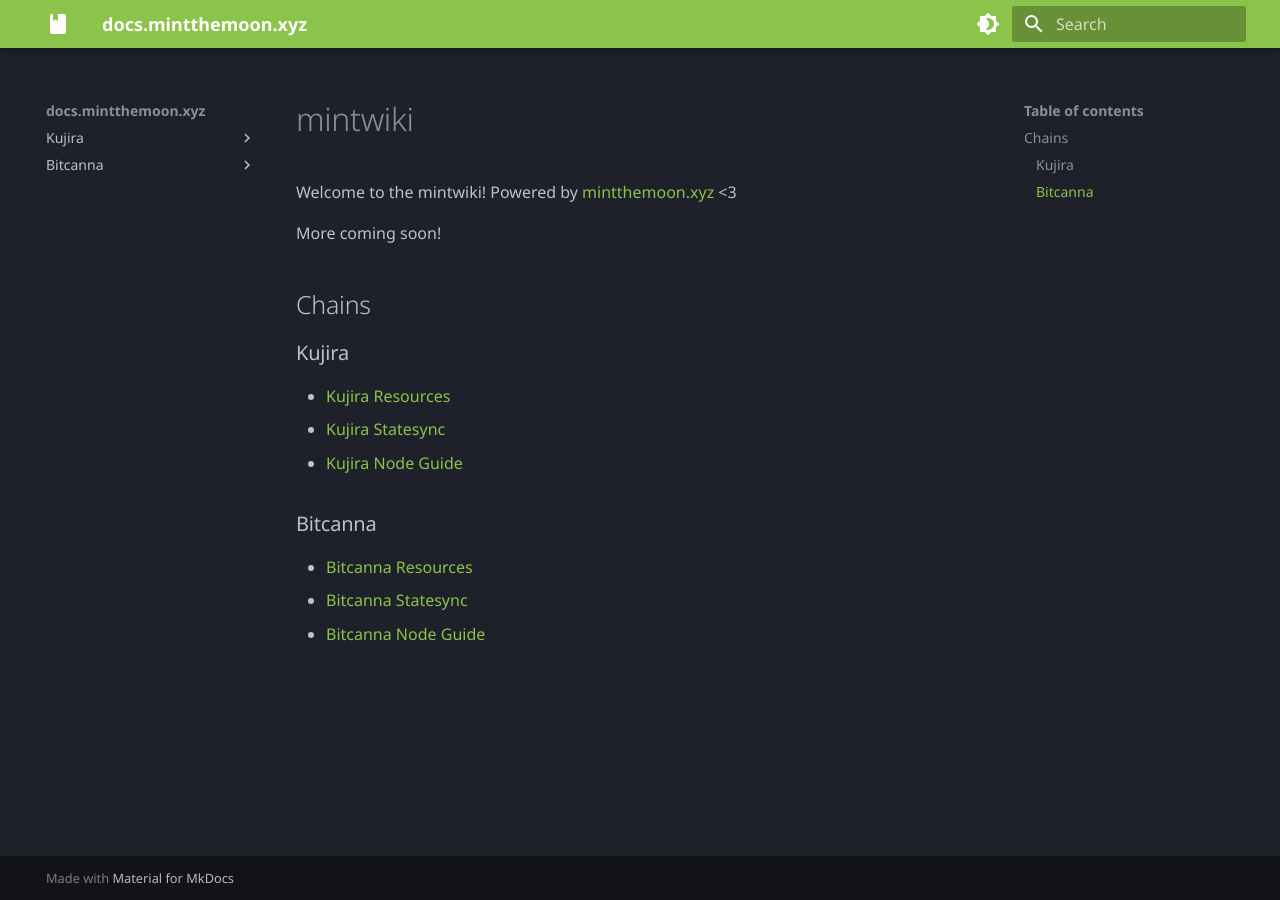
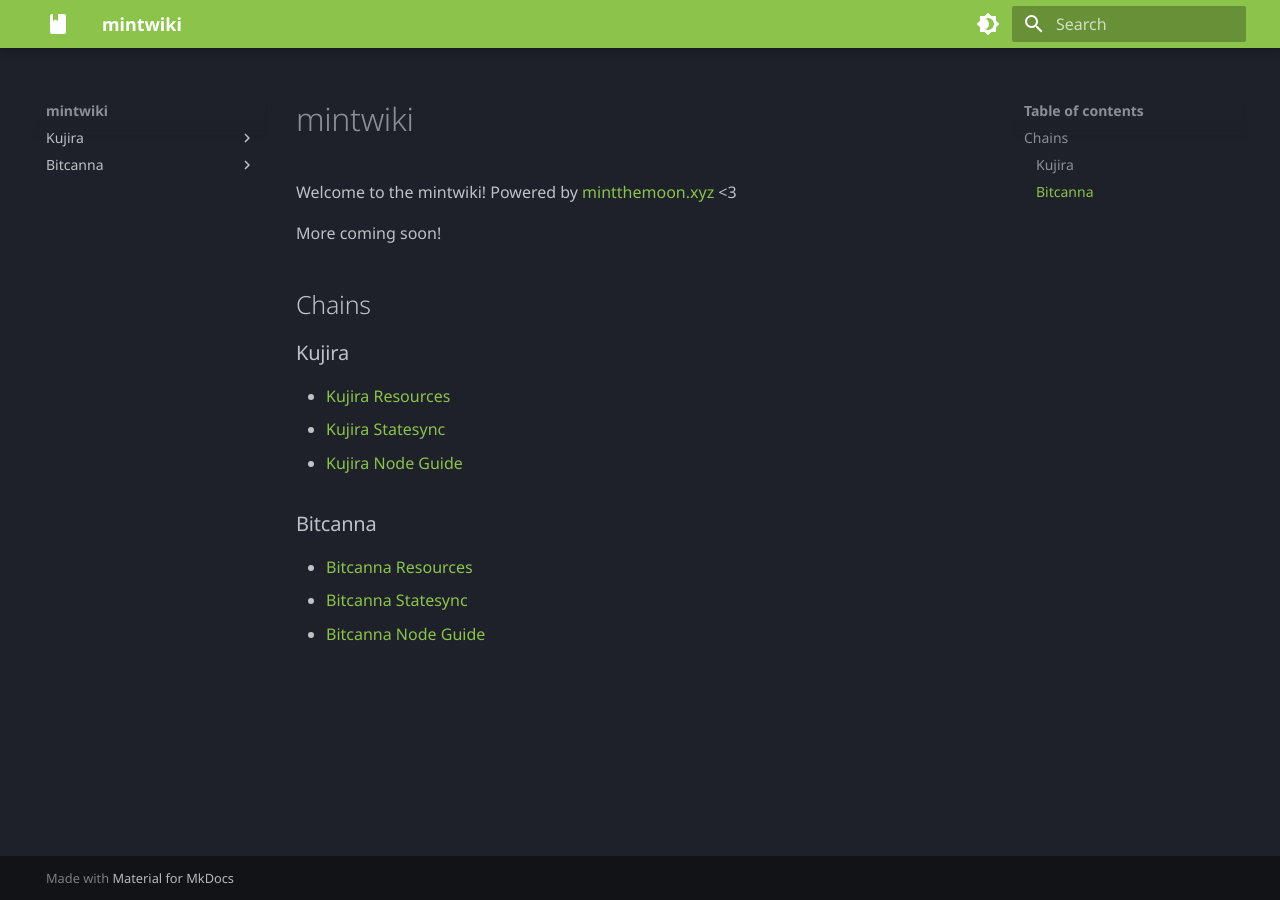
Before and after one commit to mintthemoon/mintwiki, an MkDocs documentation site: the page built from docs/index.md, in a window 1280 px wide. Built offline with MkDocs 1.6.1 and Material for MkDocs 9.7.7, drawn with Linux system fonts in a browser that asks for light colours.

Commit message:
set site name to mintwiki

```diff
--- a/mkdocs.yml
+++ b/mkdocs.yml
@@ -1,4 +1,4 @@
-site_name: docs.mintthemoon.xyz
+site_name: mintwiki
 nav:
 - Kujira:
   - Resources: kujira/resources.md
```
